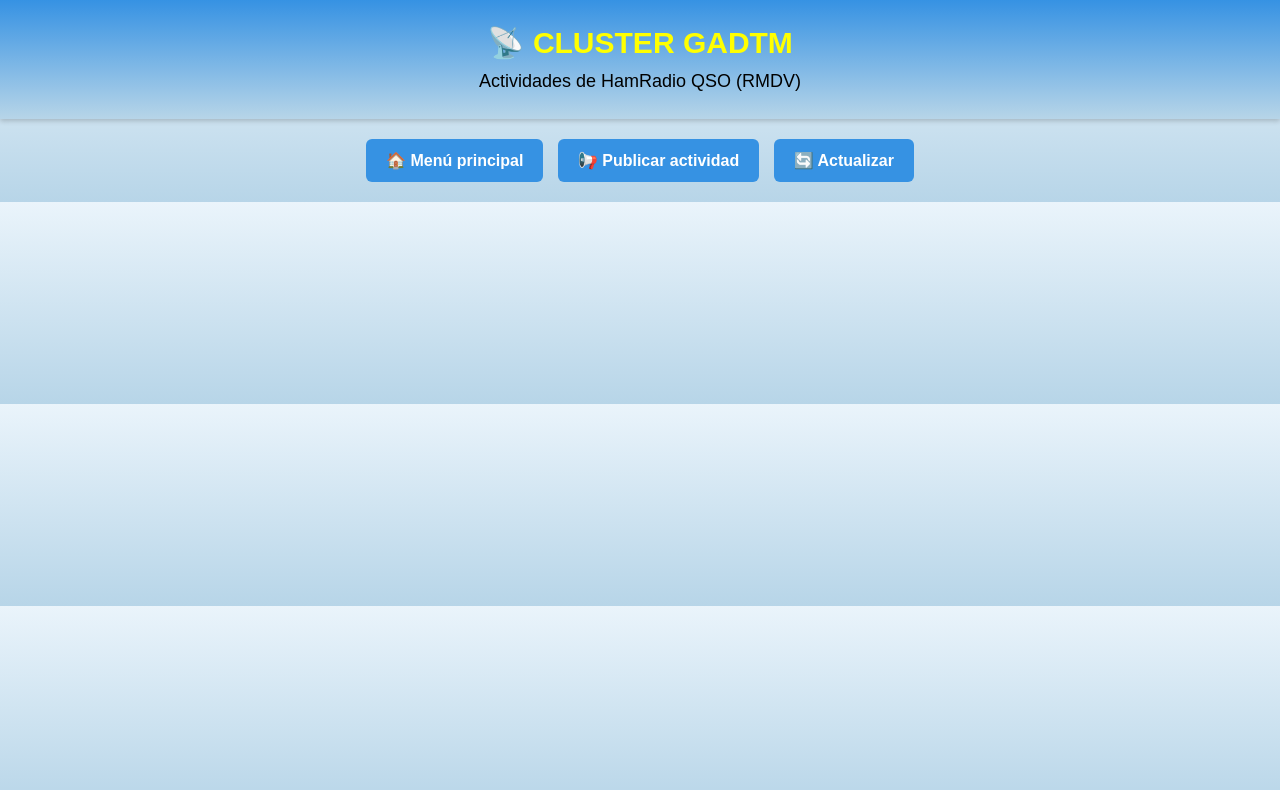
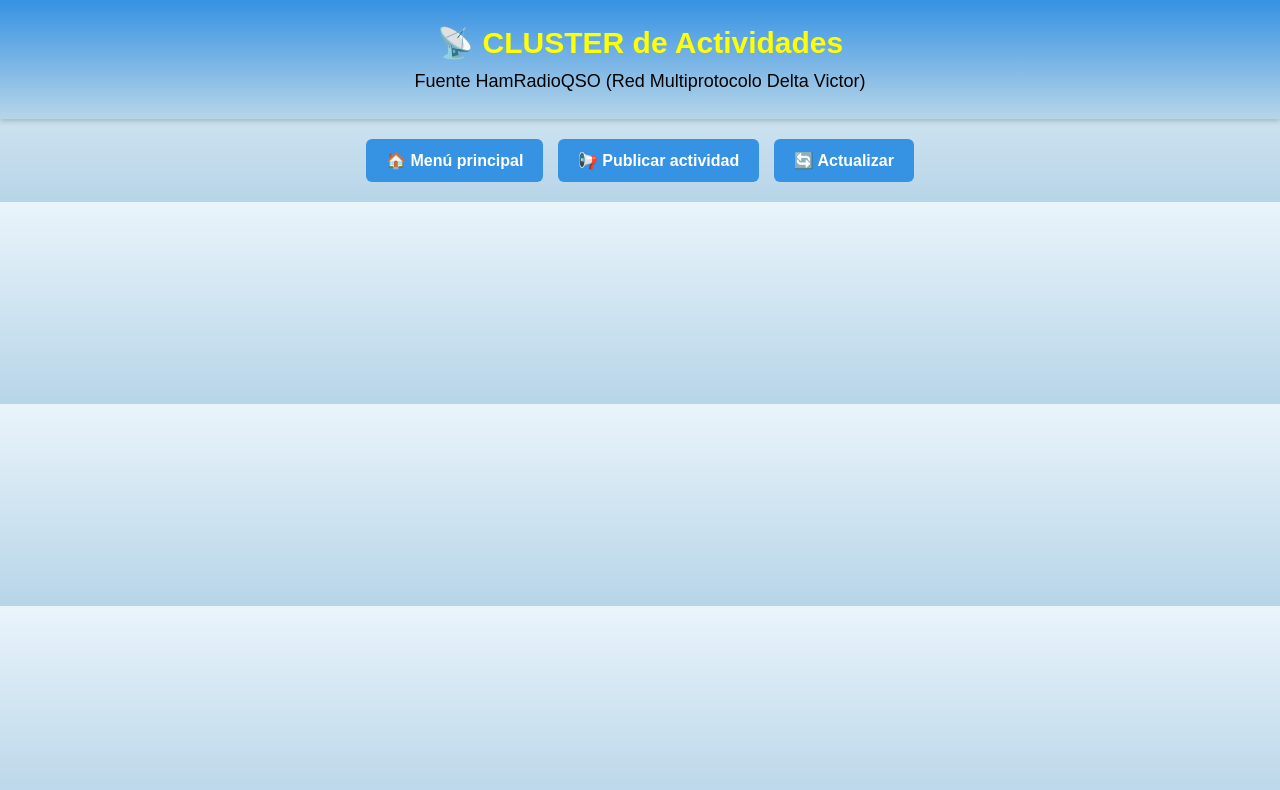
Before and after one commit to GADTM/Menu, a website: page cluster.html in a window 1280 px wide. Drawn offline with Linux system fonts and the light colour scheme; no server answers.

Commit message:
Modify header and source description in cluster.html
Updated header title and source description.

```diff
--- a/cluster.html
+++ b/cluster.html
@@ -84,9 +84,9 @@ button:hover{
 <body>
 
 <header>
-  📡 CLUSTER GADTM<br>
+  📡 CLUSTER de Actividades<br>
   <span style="font-size:18px;font-weight:normal;color:black;">
-    Actividades de HamRadio QSO (RMDV)
+    Fuente HamRadioQSO (Red Multiprotocolo Delta Victor)
   </span>
 </header>
 
```
